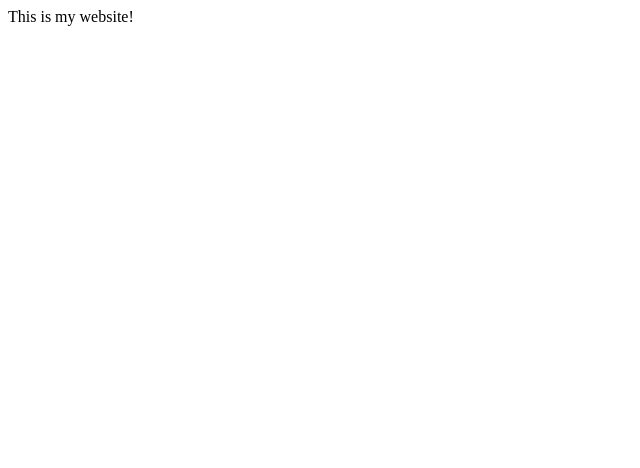
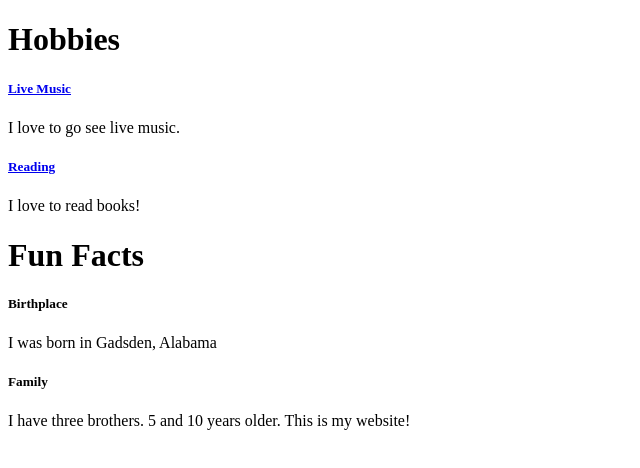
Before and after one commit to pkoury2004/Assignment2, a plain HTML site: page MyWebsite/index.html in a window 1280 px wide. Shown: the whole page, without its empty margins (0-640 px from the left). Drawn offline with Linux system fonts and the light colour scheme.

Commit message:
Added Home Page and Hobbies

```diff
--- a/MyWebsite/index.html
+++ b/MyWebsite/index.html
@@ -1,8 +1,18 @@
-<!doctype HTML>
-<HTML>
-    <BODY>
-
-        This is my website!
-
-    </BODY>
-</HTML>
+<!doctype html>
+<html>
+  <head>
+    <title>Get to know me</title>
+  </head>
+  <body>
+    <h1>Hobbies</h1>
+    <h5><a href="hobby1.html">Live Music</a></h5>
+    I love to go see live music.
+    <h5><a href="hobby2.html">Reading</a></h5>
+    I love to read books!
+    <h1>Fun Facts</h1>
+    <h5>Birthplace</h5>
+    I was born in Gadsden, Alabama
+    <h5>Family</h5>
+    I have three brothers. 5 and 10 years older. This is my website!
+  </body>
+</html>
```
Also changed, not shown: MyWebsite/hobby1.html (+15 -0 lines), MyWebsite/hobby2.html (+15 -0 lines), 1 other file.
